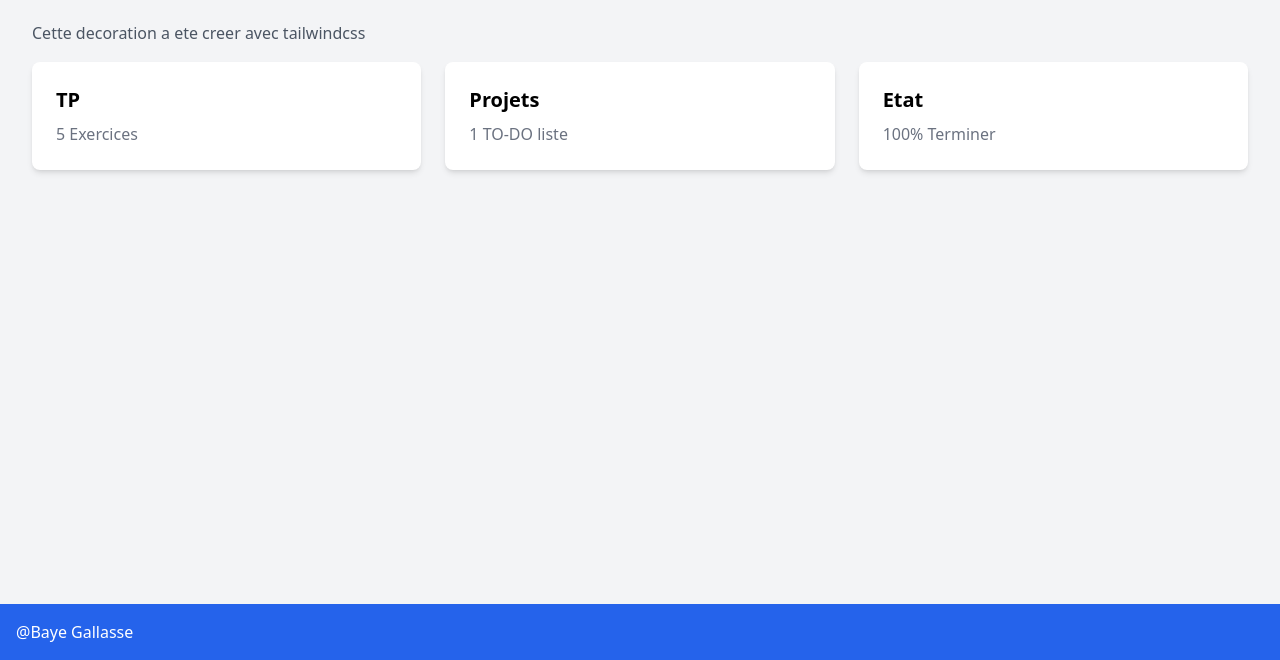
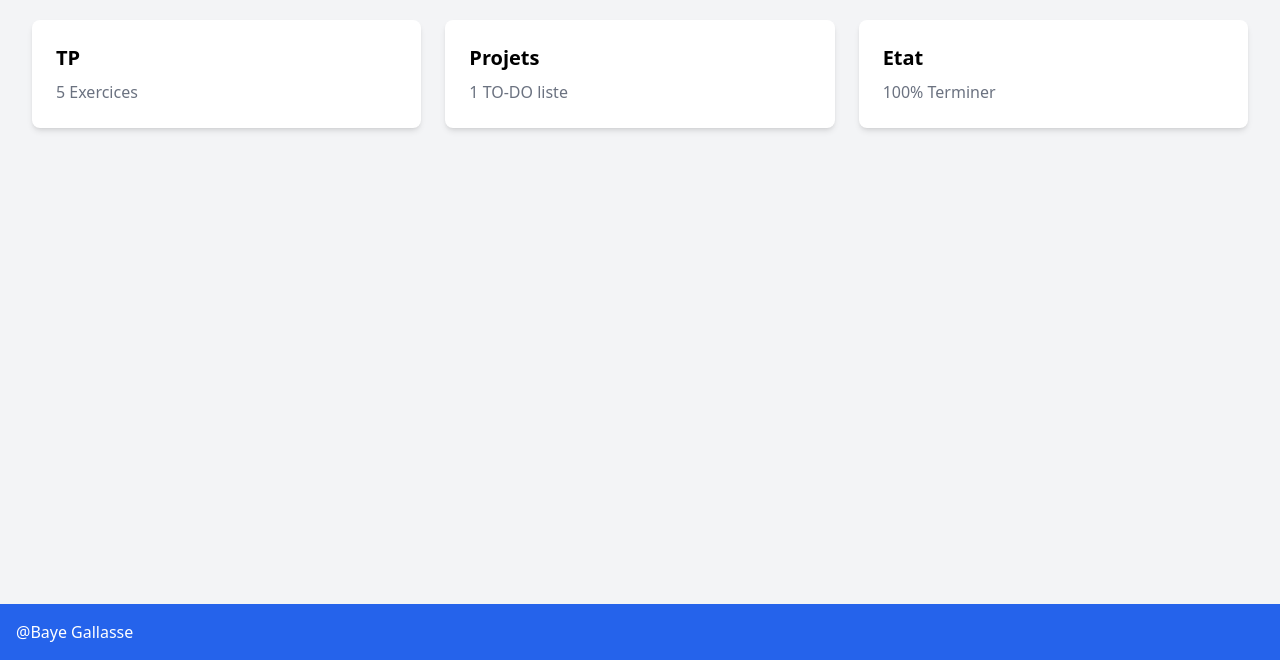
Before and after one commit to BayeGallasse-1719/html_js_css_odc, a plain HTML site: page index.html in a window 1280 px wide. Shown: the part 140-800 px from the top of the page. Drawn offline with nearby package versions, Linux system fonts and the light colour scheme.

```diff
--- a/index.html
+++ b/index.html
@@ -26,9 +26,7 @@
         <h1 class="text-3xl font-bold text-gray-800 mb-6">
             Bienvenue sur les TP HTML JAVASCRIPT ET CSS
         </h1>
-        <p class="text-gray-600 leading-relaxed mb-4">
-            Cette decoration a ete creer avec tailwindcss
-        </p>
+
         <div class="grid grid-cols-1 md:grid-cols-3 gap-6">
             <div class="bg-white p-6 rounded-lg shadow-md">
                 <h2 class="text-xl font-semibold mb-2">TP</h2>
```
